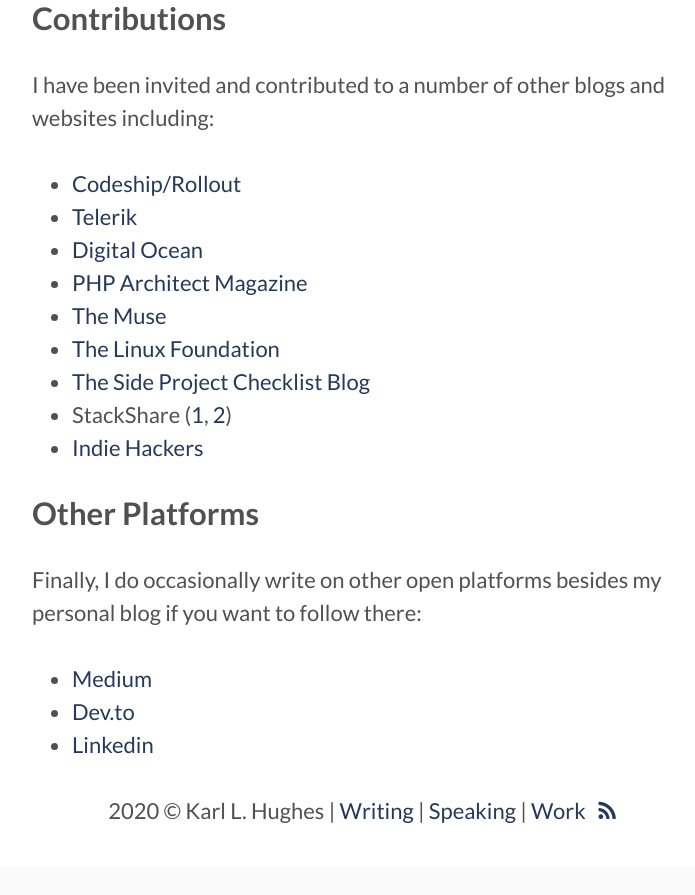
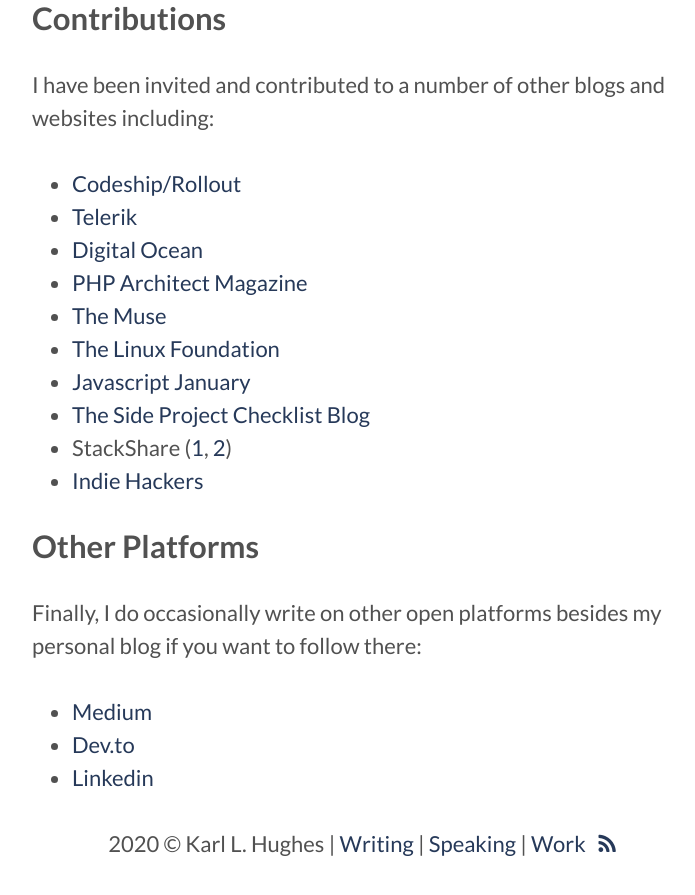
Before and after one commit to karllhughes/personal-blog-5, a Jekyll site: the page built from writing.md, in a window 1280 px wide and 900 px high, scrolled down 2487 px. Shown: the top 895 px of the window, without its empty margins (278-973 px from the left). Built offline with Jekyll 4.4.1, drawn with Linux system fonts in a browser that asks for light colours; before the commit the page ends 3354 px from its top, so only the background shows below that.

Commit message:
Adding js january to portfolio

```diff
--- a/writing.md
+++ b/writing.md
@@ -60,6 +60,7 @@
 - [PHP Architect Magazine](https://www.karllhughes.com/posts/php-arch-highlights)
 - [The Muse](https://www.themuse.com/author/karl-l-hughes)
 - [The Linux Foundation](https://www.linuxfoundation.org/author/khughes/)
+- [Javascript January](https://www.javascriptjanuary.com/blog/building-your-first-node-app-using-docker)
 - [The Side Project Checklist Blog](https://www.sideprojectchecklist.com/blog/)
 - StackShare ([1](https://stackshare.io/stackups/bitbucket-vs-github-vs-gitlab), [2](https://stackshare.io/stackups/docker-vs-vagrant-cloud))
 - [Indie Hackers](https://www.indiehackers.com/article/building-a-customer-development-funnel-ca25dbc2d6)
```
